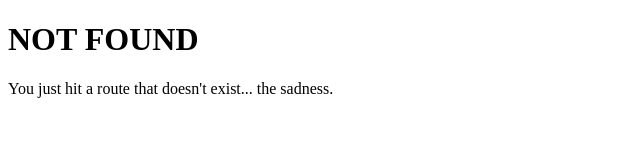
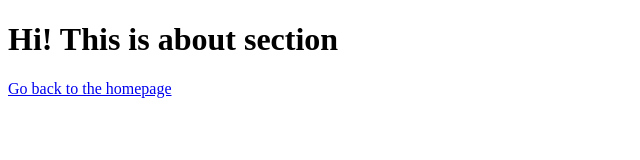
Before and after one commit to qmateub/qmateub-blog, a Gatsby site: page /about in a window 1280 px wide. Before the commit this address had no page. Shown: the whole page, without its empty margins (0-640 px from the left). Built offline with nearby package versions, Linux system fonts and the light colour scheme; Gatsby itself is replaced by a stand-in of ours.

Commit message:
refactor(blog): add about page

```diff
--- a/src/pages/page-2.js
+++ b/src/pages/about.js
@@ -3,8 +3,7 @@ import Link from 'gatsby-link';
 
 const SecondPage = () => (
   <div>
-    <h1>Hi from the second page</h1>
-    <p>Welcome to page 2</p>
+    <h1>Hi! This is about section</h1>
     <Link to="/">Go back to the homepage</Link>
   </div>
 );
```
